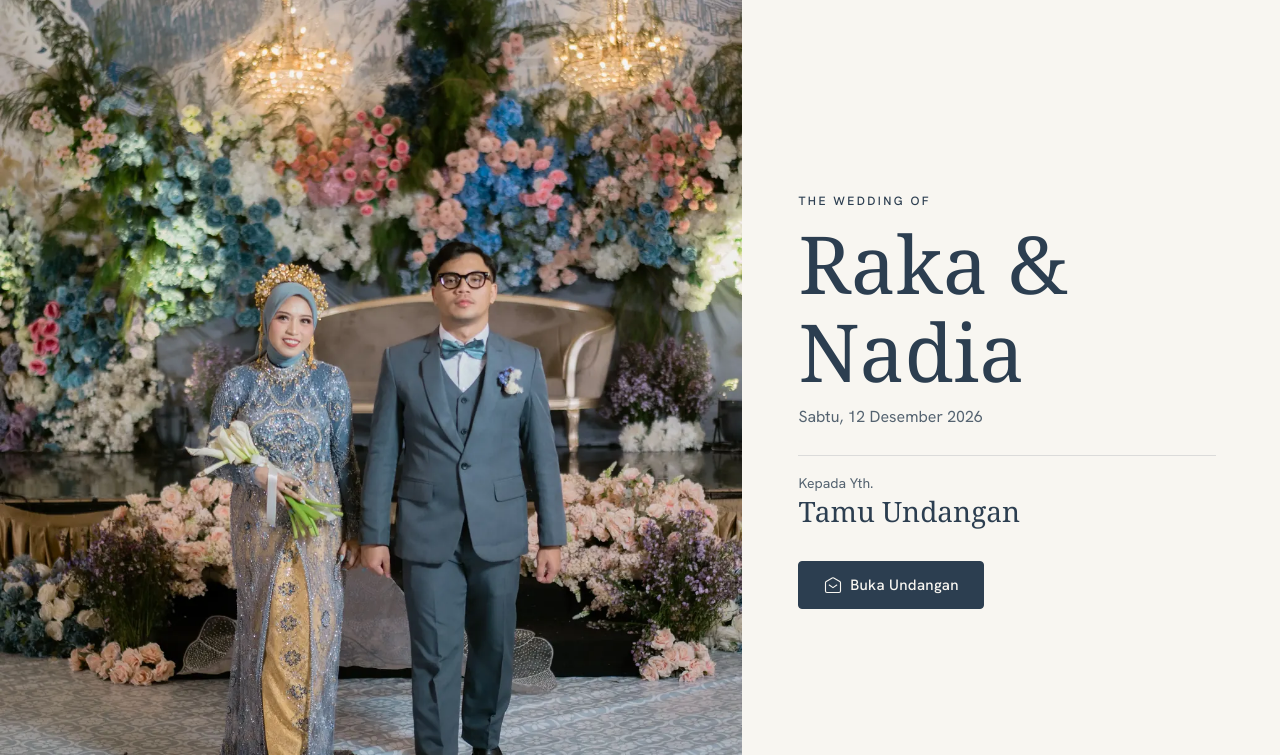
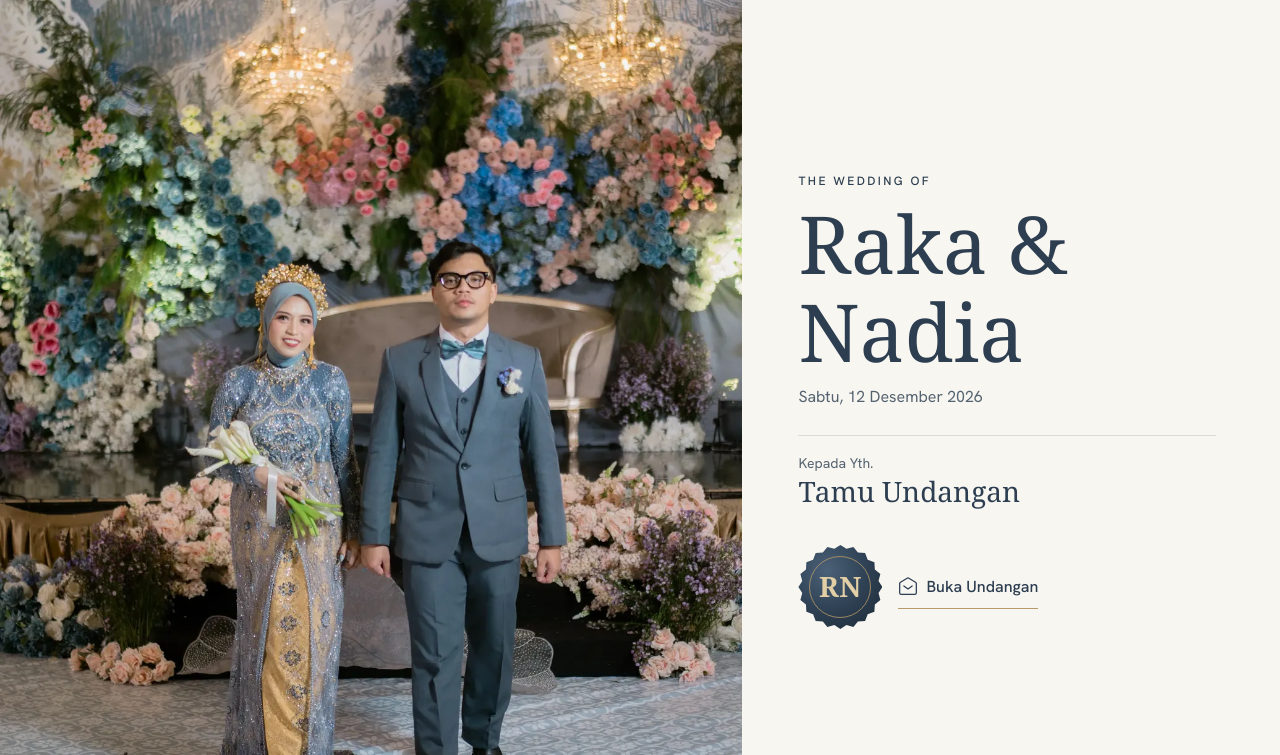
Before and after one commit to kukanggg89/undangan-digital, a plain HTML site: page index.html in a window 1280 px wide. Shown: the top 755 px of the page. Drawn offline with nearby package versions, Linux system fonts and the light colour scheme; a web font is replaced by a local one.

Commit message:
monogram sama segel buat buka undangan

```diff
--- a/css/style.css
+++ b/css/style.css
@@ -351,13 +351,6 @@ body.is-locked { overflow: hidden; }
   object-fit: cover;
 }
 
-.opening-orn {
-  width: 56px;
-  height: 104px;
-  color: var(--gold);
-  transform: rotate(-24deg);
-  margin-bottom: -8px;
-}
 
 .opening-greeting {
   font-size: 1.5rem;
@@ -953,15 +946,6 @@ textarea.input { resize: vertical; min-height: 120px; }
   border-top: 1px solid var(--line);
 }
 
-.closing-orn {
-  position: absolute;
-  right: 0;
-  top: -40px;
-  width: 64px;
-  height: 128px;
-  color: var(--gold);
-  transform: rotate(18deg);
-}
 
 .closing-names {
   margin-top: 4px;
@@ -1053,12 +1037,6 @@ textarea.input { resize: vertical; min-height: 120px; }
   }
 }
 
-@media (prefers-reduced-motion: reduce) {
-  .cover,
-  .dock,
-  .stage-img,
-  .shot img { transition: none; }
-}
 
 @media (min-width: 576px) and (max-width: 991.98px) {
   .opening-photo,
@@ -1070,3 +1048,106 @@ textarea.input { resize: vertical; min-height: 120px; }
 
   .opening { padding-top: 40px; }
 }
+
+.monogram {
+  display: flex;
+  align-items: center;
+  gap: 4px;
+  color: var(--navy);
+}
+
+.mono-ring {
+  display: flex;
+  align-items: baseline;
+  justify-content: center;
+  gap: 2px;
+  width: 84px;
+  height: 84px;
+  padding-top: 18px;
+  border: 1px solid var(--gold);
+  border-radius: 50%;
+  outline: 1px solid var(--gold);
+  outline-offset: 4px;
+  font-family: var(--serif);
+  font-size: 2rem;
+  line-height: 1;
+}
+
+.mono-amp {
+  font-size: 1.25rem;
+  color: var(--blue);
+}
+
+.mono-orn {
+  width: 30px;
+  height: 58px;
+  color: var(--gold);
+  transform: rotate(24deg);
+}
+
+.mono-orn-left { transform: scaleX(-1) rotate(24deg); }
+
+.opening-mono { margin-bottom: 8px; }
+
+.closing-mono { margin-bottom: 20px; }
+
+.seal-btn {
+  display: inline-flex;
+  align-items: center;
+  gap: 16px;
+  margin-top: 4px;
+  padding: 0;
+  border: 0;
+  background: none;
+  color: var(--navy);
+  cursor: pointer;
+}
+
+.seal {
+  position: relative;
+  display: grid;
+  place-items: center;
+  width: 84px;
+  height: 84px;
+  flex: none;
+  clip-path: polygon(100.0% 50.0%, 95.4% 57.2%, 97.6% 65.5%, 91.0% 70.9%, 90.5% 79.4%, 82.5% 82.5%, 79.4% 90.5%, 70.9% 91.0%, 65.5% 97.6%, 57.2% 95.4%, 50.0% 100.0%, 42.8% 95.4%, 34.5% 97.6%, 29.1% 91.0%, 20.6% 90.5%, 17.5% 82.5%, 9.5% 79.4%, 9.0% 70.9%, 2.4% 65.5%, 4.6% 57.2%, 0.0% 50.0%, 4.6% 42.8%, 2.4% 34.5%, 9.0% 29.1%, 9.5% 20.6%, 17.5% 17.5%, 20.6% 9.5%, 29.1% 9.0%, 34.5% 2.4%, 42.8% 4.6%, 50.0% 0.0%, 57.2% 4.6%, 65.5% 2.4%, 70.9% 9.0%, 79.4% 9.5%, 82.5% 17.5%, 90.5% 20.6%, 91.0% 29.1%, 97.6% 34.5%, 95.4% 42.8%);
+  background: radial-gradient(circle at 34% 30%, #4B6178 0%, var(--navy) 55%, #1C2935 100%);
+  transition: transform 0.5s var(--ease);
+}
+
+.seal::after {
+  content: "";
+  position: absolute;
+  inset: 11px;
+  border: 1px solid rgb(184 153 106 / 0.8);
+  border-radius: 50%;
+}
+
+.seal-text {
+  font-family: var(--serif);
+  font-size: 1.75rem;
+  font-weight: 600;
+  letter-spacing: 0.02em;
+  color: #E3CFA6;
+}
+
+.seal-label {
+  display: inline-flex;
+  align-items: center;
+  gap: 8px;
+  min-height: 44px;
+  font: 500 1rem var(--sans);
+  border-bottom: 1px solid var(--gold);
+}
+
+.seal-btn:hover .seal { transform: rotate(-8deg) scale(1.04); }
+.seal-btn:active .seal { transform: scale(0.94); }
+.seal-btn:focus-visible { outline: 2px solid var(--navy); outline-offset: 6px; }
+
+@media (prefers-reduced-motion: reduce) {
+  .cover,
+  .dock,
+  .stage-img,
+  .seal,
+  .shot img { transition: none; }
+}
--- a/index.html
+++ b/index.html
@@ -37,7 +37,7 @@
         <span>Kepada Yth.</span>
         <strong id="guestName"></strong>
       </div>
-      <button class="btn-main" id="openBtn" type="button"></button>
+      <button class="seal-btn" id="openBtn" type="button"></button>
     </div>
   </section>
 
--- a/js/main.js
+++ b/js/main.js
@@ -19,6 +19,10 @@ function icon(name) {
   return el('span', { class: `ic i-${name}`, 'aria-hidden': 'true' });
 }
 
+function initials() {
+  return [CONFIG.couple.groom.nick[0], CONFIG.couple.bride.nick[0]];
+}
+
 function guestName() {
   const raw = new URLSearchParams(location.search).get('to');
   const name = raw ? raw.replace(/\s+/g, ' ').trim().slice(0, 60) : '';
@@ -34,7 +38,10 @@ function renderCover() {
   $('#coverNames').textContent = CONFIG.couple.short;
   $('#coverDate').textContent = CONFIG.dateLabel;
   $('#guestName').textContent = guestName();
-  $('#openBtn').append(icon('mail-open'), 'Buka Undangan');
+  $('#openBtn').append(
+    el('span', { class: 'seal', 'aria-hidden': 'true' }, el('span', { class: 'seal-text', text: initials().join('') })),
+    el('span', { class: 'seal-label' }, [icon('mail-open'), 'Buka Undangan']),
+  );
   $('#openBtn').addEventListener('click', openInvitation);
 }
 
@@ -69,6 +76,19 @@ function ornament(name, cls = '') {
   return el('span', { class: `orn o-${name} ${cls}`.trim(), 'aria-hidden': 'true' });
 }
 
+function monogram(cls = '') {
+  const [a, b] = initials();
+  return el('div', { class: `monogram ${cls}`.trim(), 'aria-hidden': 'true' }, [
+    ornament('ranting-1', 'mono-orn mono-orn-left'),
+    el('div', { class: 'mono-ring' }, [
+      el('span', { text: a }),
+      el('span', { class: 'mono-amp', text: '&' }),
+      el('span', { text: b }),
+    ]),
+    ornament('ranting-1', 'mono-orn'),
+  ]);
+}
+
 function section(id, label, cls = '') {
   const inner = el('div', { class: 'section-inner' });
   const node = el('section', { id, class: `section ${cls}`.trim(), 'aria-label': label }, inner);
@@ -81,7 +101,7 @@ function renderOpening() {
   const box = section('home', 'Pembuka', 'opening');
   box.append(
     el('div', { class: 'opening-photo' }, el('img', { src: CONFIG.hero[0], alt: `Foto ${CONFIG.couple.short}`, loading: 'lazy' })),
-    ornament('ranting-3', 'opening-orn'),
+    monogram('opening-mono'),
     el('p', { class: 'opening-greeting serif', text: o.greeting }),
     el('p', { class: 'opening-intro', text: o.intro }),
     el('blockquote', { class: 'quote' }, [
@@ -439,7 +459,7 @@ function renderClosing() {
     el('p', { class: 'closing-text', text: 'Merupakan kehormatan dan kebahagiaan bagi kami apabila Bapak/Ibu/Saudara/i berkenan hadir dan memberikan doa restu.' }),
     el('p', { class: 'closing-text', text: 'Wassalamu’alaikum Warahmatullahi Wabarakatuh' }),
     el('div', { class: 'closing-sign' }, [
-      ornament('ranting-1', 'closing-orn'),
+      monogram('closing-mono'),
       el('p', { text: 'Kami yang berbahagia,' }),
       el('p', { class: 'closing-names serif', text: CONFIG.couple.short }),
     ]),
```
